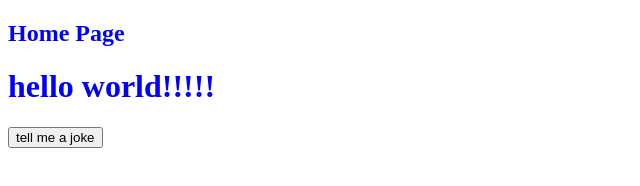
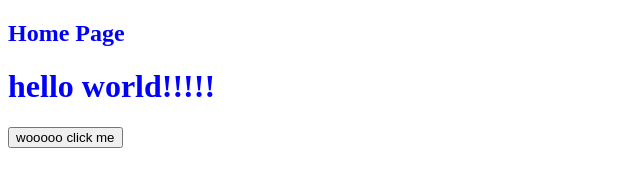
Before and after one commit to aitchiss/suzanne-deployed-a-zip, a plain HTML site: page index.html in a window 1280 px wide. Shown: the full height of the page, 0-640 px from the left. Drawn offline with Linux system fonts and the light colour scheme.

Commit message:
Update index.html

```diff
--- a/index.html
+++ b/index.html
@@ -11,7 +11,7 @@
       </div>
       <div class="content">
         <h1>hello world!!!!!</h1>
-        <button>tell me a joke</button>
+        <button>wooooo click me</button>
       </div>
     </div>
   </body>
```
